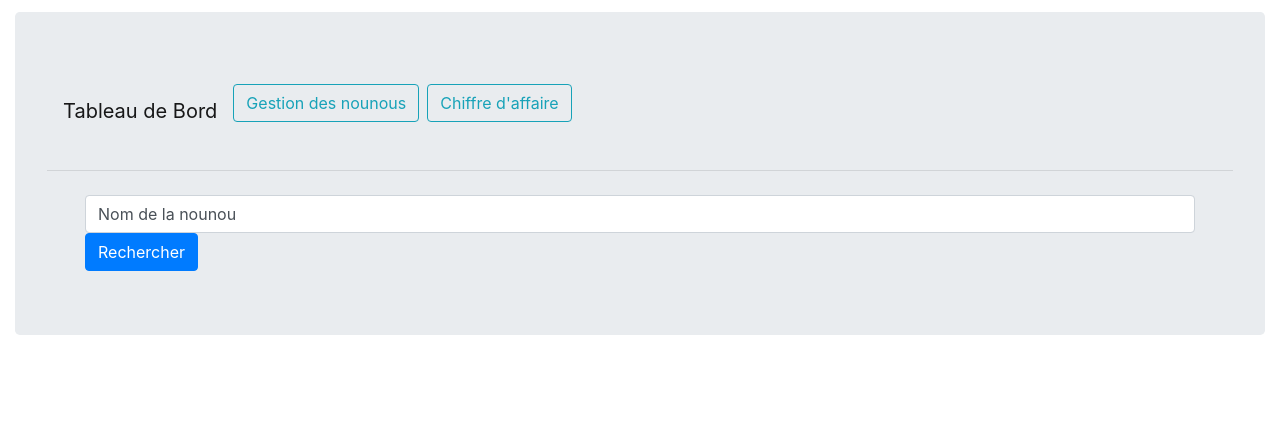
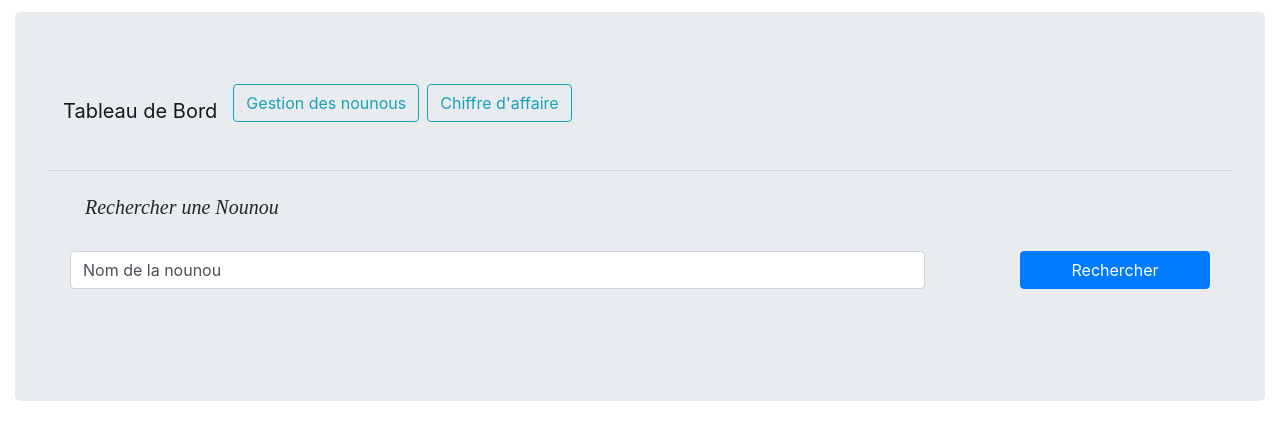
Before and after one commit to RobinLallier/projetLO07, a PHP site: page /html/board_admin.php in a window 1280 px wide. Shown: the part 204-644 px from the top of the page. Run offline with PHP 8.4, Linux system fonts and the light colour scheme; the visitor is signed in with stand-in values (Sample User, id 1); data that the repository does not hold is empty; some libraries are stand-ins or nearby versions.

Commit message:
Style board admin complet
Le style du board admin est OK, lisible etc.. pas opti mais bon ça ira. Restera à modifier les tuples nounous en fonction des actions de l'admin, j'ai pas trop d'idées

```diff
--- a/NounousLO07/html/board_admin.php
+++ b/NounousLO07/html/board_admin.php
@@ -54,20 +54,24 @@
         </nav>
         <hr class="my-4">
 
-        <section class="container">
-
+        <section class="container mt-1 mb-5">
+            <h2 class="h3 lead">Rechercher une Nounou</h2>
+            <br>
             <!-- RECHERCHER NOUNOU-->
-            <form class="form" method="POST" action="board_admin.php">
-                <input class="form-control" type="text" name="nomNounou" value="Nom de la nounou">
-                <input class="btn btn-primary" type="submit" value="Rechercher">
+            <form class="form row" method="POST" action="board_admin.php">
+                <input class="form-control col-md-9" type="text" name="nomNounou" value="Nom de la nounou">
+                <br>
+                <input class="btn btn-primary col-md-2 offset-md-1" type="submit" value="Rechercher">
             </form>
 
             <!-- TABLEAU PROFIL NOUNOU -->
+            <div class="container">
+
 
                 <?php
 
 
-            if(isset($_POST['nomNounou'])){
+                if(isset($_POST['nomNounou']) && (!$_POST['nomNounou'] === '')){
                     $nom = $_POST['nomNounou'];
                     $requete = "SELECT e.num_resa, e.note, e.commentaire
     FROM EVALUATION e, RESERVATIONS r, UTILISATEURS u
@@ -99,6 +103,7 @@
 
                 }
                 ?>
+            </div>
 
 
 
@@ -107,7 +112,7 @@
 
         <div id="gestion-nounou" class="hidden">
 
-            <section>
+            <section class="my-3">
             <!--Nombre de nounous inscrites et acceptées-->
                 <?php
 
@@ -127,13 +132,7 @@
 
             </section>
 
-            <ul class="nav">
-                <li class="nav-item mr-2"><button type="button" class="btn btn-info">Traiter les candidatures</button></li>
-                <li class="nav-item mr-2"><button type="button" class="btn btn-info">Voir les nounous</button></li>
-
-            </ul>
-
-            <section id="candidature" class="hidden">
+            <section id="candidature my-3">
                 <!-- NOUNOUS CANDIDATES -->
 
 
@@ -207,9 +206,9 @@
             </section>
 
 
+            <section id="vue-nounou my-3">
 
-        </div>
-
+            <h2 class="h3">Liste des nounous</h2>
             <!-- TABLEAU POUR REVENUS PAR NOUNOUS -->
 
                 <?php
@@ -249,15 +248,20 @@
                         }
 
                     }
-
-            }}
+                    echo("</tbody>
+                </table>");
+                }
+                }
 
 
 
                 ?>
 
-            </tbody>
-        </table>
+
+            </section>
+
+        </div>
+
 
 
         <!-- =============================-->
--- a/NounousLO07/js/affiche.js
+++ b/NounousLO07/js/affiche.js
@@ -1,8 +1,8 @@
-function affiche(nomClasse) {
+function affiche(nomId) {
 
 
 
-    let div = document.getElementById(nomClasse);
+    let div = document.getElementById(nomId);
 
     let activeDiv = document.getElementsByClassName("visible");
     let i = 0;
```
Lines whose indentation alone changed are shown as unchanged.
